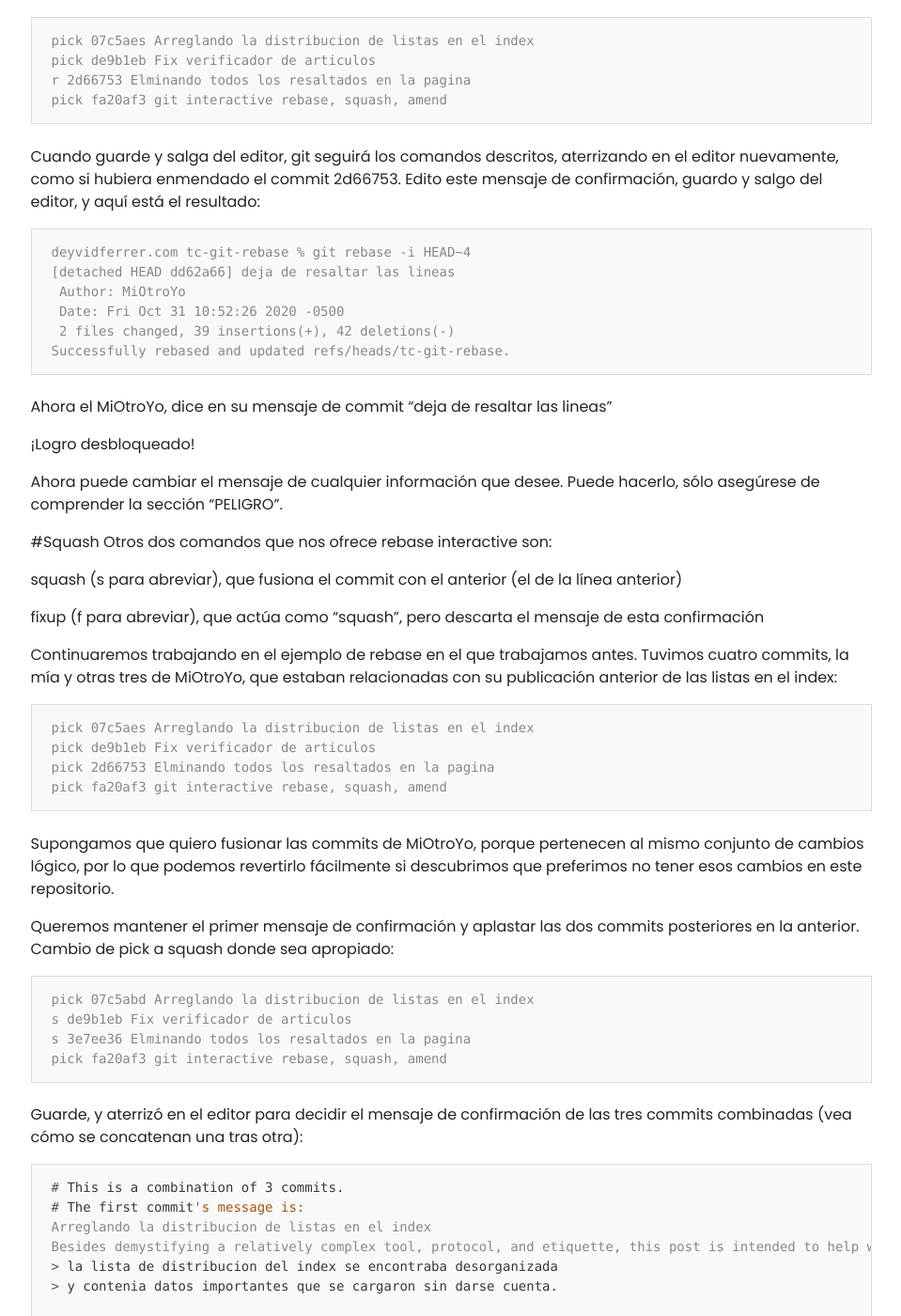
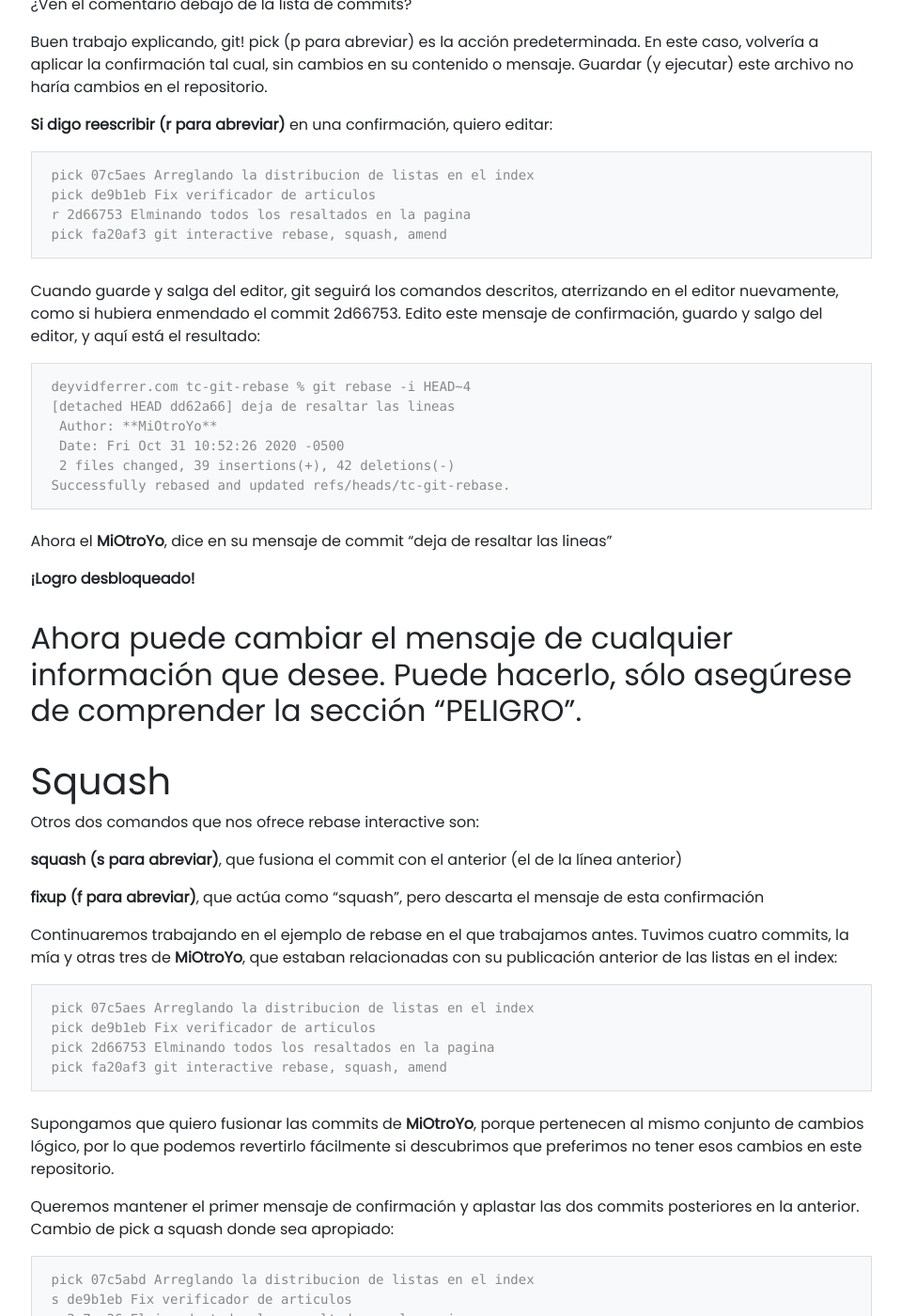
Before and after one commit to deyvidferrer/deyvidferrer, a Jekyll site: the page built from _posts/2020-09-16-reescribir-la-historia-en-git.md, in a window 1280 px wide and 1400 px high, scrolled down 2466 px. Shown: the whole window at 94% size, without its empty margins (160-1119 px from the left). Built offline with Jekyll 4.4.1, drawn with Linux system fonts in a browser that asks for light colours; nearby versions of some CDN libraries; our own code applies the rules of GitHub Pages for plain Markdown files; some of the changed text lies outside the part shown.

Commit message:
articulo listo

````diff
--- a/_posts/2020-09-16-reescribir-la-historia-en-git.md
+++ b/_posts/2020-09-16-reescribir-la-historia-en-git.md
@@ -41,10 +42,14 @@ Ahora puede cambiar el último commit de su repositorio para incluir cambios má
 Importante: Pero no empiece a enmendar todo, antes de comprender la última sección descrita más abajo titulada
 "PELIGRO".
 
-#Reformular otros mensajes de confirmación
+--------------------------
+
+# Reformular otros mensajes de confirmación
+
  ```terminal
 $ git Interactive Rebase
  ```
+
 git rebase vuelve a aplicar los commits, uno por uno, en el mismo orden, de tu rama actual a otra. Acepta varias opciones y parámetros, por lo que es una explicación  bastante por encima, de lo contrario podríamos escribir un libro solo sobre esto.
 
 Una opción interesante que acepta es --interactive (-i para abreviar), que abrirá un editor con una lista de las commits que están a punto de cambiarse. Esta lista acepta comandos, lo que te permitira editar la lista antes de iniciar la acción de rebase.
@@ -85,7 +90,8 @@ Vemos los cuatro últimos commits, de la más antigua a la más reciente.
 Buen trabajo explicando, git!
 pick (p para abreviar) es la acción predeterminada. En este caso, volvería a aplicar la confirmación tal cual, sin cambios en su contenido o mensaje. Guardar (y ejecutar) este archivo no haría cambios en el repositorio.
 
-Si digo reescribir (r para abreviar) en una confirmación, quiero editar:
+**Si digo reescribir (r para abreviar)** en una confirmación, quiero editar:
+
  ```terminal
 pick 07c5aes Arreglando la distribucion de listas en el index
 pick de9b1eb Fix verificador de articulos
@@ -96,41 +102,48 @@ Cuando guarde y salga del editor, git seguirá los comandos descritos, aterrizan
 ```terminal
 deyvidferrer.com tc-git-rebase % git rebase -i HEAD~4
 [detached HEAD dd62a66] deja de resaltar las lineas
- Author: MiOtroYo
+ Author: **MiOtroYo**
  Date: Fri Oct 31 10:52:26 2020 -0500
  2 files changed, 39 insertions(+), 42 deletions(-)
 Successfully rebased and updated refs/heads/tc-git-rebase.
  ```
-Ahora el MiOtroYo, dice en su mensaje de commit "deja de resaltar las lineas"
+Ahora el **MiOtroYo**, dice en su mensaje de commit "deja de resaltar las lineas"
 
-¡Logro desbloqueado!
+**¡Logro desbloqueado!**
 
 Ahora puede cambiar el mensaje de cualquier información que desee. Puede hacerlo, sólo asegúrese de comprender la sección "PELIGRO".
+------------------------------
 
-#Squash
+# Squash
+
 Otros dos comandos que nos ofrece rebase interactive son:
 
-squash (s para abreviar), que fusiona el commit con el anterior (el de la línea anterior)
+**squash (s para abreviar)**, que fusiona el commit con el anterior (el de la línea anterior)
 
-fixup (f para abreviar), que actúa como "squash", pero descarta el mensaje de esta confirmación
+**fixup (f para abreviar)**, que actúa como "squash", pero descarta el mensaje de esta confirmación
 
-Continuaremos trabajando en el ejemplo de rebase en el que trabajamos antes. Tuvimos cuatro commits, la mía y otras tres de MiOtroYo, que estaban relacionadas con su publicación anterior de las listas en el index:
+Continuaremos trabajando en el ejemplo de rebase en el que trabajamos antes. Tuvimos cuatro commits, la mía y otras tres de **MiOtroYo**, que estaban relacionadas con su publicación anterior de las listas en el index:
+
 ```terminal
 pick 07c5aes Arreglando la distribucion de listas en el index
 pick de9b1eb Fix verificador de articulos
 pick 2d66753 Elminando todos los resaltados en la pagina
 pick fa20af3 git interactive rebase, squash, amend
  ```
-Supongamos que quiero fusionar las commits de MiOtroYo, porque pertenecen al mismo conjunto de cambios lógico, por lo que podemos revertirlo fácilmente si descubrimos que preferimos no tener esos cambios en este repositorio.
+
+Supongamos que quiero fusionar las commits de **MiOtroYo**, porque pertenecen al mismo conjunto de cambios lógico, por lo que podemos revertirlo fácilmente si descubrimos que preferimos no tener esos cambios en este repositorio.
 
 Queremos mantener el primer mensaje de confirmación y aplastar las dos commits posteriores en la anterior. Cambio de pick a squash donde sea apropiado:
+
 ```terminal
 pick 07c5abd Arreglando la distribucion de listas en el index
 s de9b1eb Fix verificador de articulos
 s 3e7ee36 Elminando todos los resaltados en la pagina
 pick fa20af3 git interactive rebase, squash, amend
 ```
+
 Guarde, y aterrizó en el editor para decidir el mensaje de confirmación de las tres commits combinadas (vea cómo se concatenan una tras otra):
+
 ```terminal
 # This is a combination of 3 commits.
 # The first commit's message is:
@@ -147,7 +160,7 @@ Elminando todos los resaltados en la pagina
 # Please enter the commit message for your changes. Lines starting
 # with '#' will be ignored, and an empty message aborts the commit.
 #
-# Author:    MiOtroYo
+# Author:    **MiOtroYo**
 # Date:      Tue Sep 2 09:39:07 2020 -0500
 #
 # rebase in progress; onto 71d4789
@@ -156,7 +169,7 @@ Elminando todos los resaltados en la pagina
 ```
 Decido eliminar el tercer mensaje de confirmación y agregar una nota más relevante al segundo mensaje de confirmación.
 
-Guarde el editor y las cuatro commits se transformaron en dos: la de MiOtroYo y la mía después.
+Guarde el editor y las cuatro commits se transformaron en dos: la de **MiOtroYo** y la mía después.
 
 **¡Bueno!**
 
@@ -176,8 +189,9 @@ Al guardar se generará el mismo resultado: 2 commits en lugar de 4, cada una co
 **¡Logro desbloqueado!**
 
 Ahora puede fusionar commits. Como siempre, tenga en cuenta la sección PELIGRO.
+-------------------------------
 
-#Rebase encima del Máster
+# Rebase encima del Máster
 
 Bifurcamos una biblioteca de código abierto, comenzamos a trabajar en una rama de funciones y dominamos en el proyecto ascendente. Nuestra historia se parece a:
 
@@ -212,18 +226,22 @@ $ git rebase upstream/master
 $ git push --force origin feature
 ```
 
-¡Logro desbloqueado! Su rama de características se aplicará sobre el último Master de la bifurcación original.
+**¡Logro desbloqueado!**
 
-
-#PELIGRO: Estás reescribiendo la historia.
+Su rama de características se aplicará sobre el último Master de la bifurcación original.
 ----------------------------------------------
 
-¿Ves el --force en el último comando git push? Eso significa que estamos sobrescribiendo el historial del repositorio. Esto siempre es seguro en las commits que no compartimos con otros miembros del equipo o en las ramas que nos pertenecen.
+# PELIGRO: Estás reescribiendo la historia.
+----------------------------------------------
+
+¿Ves el **--force** en el último comando git push? Eso significa que estamos sobrescribiendo el historial del repositorio. Esto siempre es seguro en las commits que no compartimos con otros miembros del equipo o en las ramas que nos pertenecen.
 
 Pero si fuerza las ediciones push que ya se compartieron con el equipo (commits que existen fuera de mi repositorio, como los cambios que hice en las commits de PGP que ya se han compartido), entonces la rama de todos se desincroniza.
 
-Reescribir el historial significa abandonar los commits existentes y crear nuevas, que pueden ser muy similares pero son diferentes. Si otros basan el trabajo en sus commits anteriores, y luego usted reescribe y fuerza sus commits, los miembros de su equipo tendrán que volver a fusionar su trabajo (si notan la pérdida potencial).
+Reescribir el historial significa abandonar los commits existentes y crear nuevas, que pueden ser muy similares pero son diferentes.
 
-Es una buena práctica, colocar en el prefijo de nuestras ramas, nuestras iniciales, lo que indica que esas commits pueden reescribirse y otras no deben agregar commits a la rama. Cuando esos commits aterrizan en master o en una rama compartida, nunca los volvemos a escribir.
+**Si otros basan el trabajo en sus commits anteriores, y luego usted reescribe y fuerza sus commits, los miembros de su equipo tendrán que volver a fusionar su trabajo (si notan la pérdida potencial).**
+
+Es una buena práctica, **colocar en el prefijo de nuestras ramas, nuestras iniciales**, lo que indica que esas commits pueden reescribirse y otras no deben agregar commits a la rama. Cuando esos commits aterrizan en master o en una rama compartida, nunca los volvemos a escribir.
 
 Por lo tanto, reescriba el historial de git, siempre que las commits reescritas existan solo en su repositorio, o usted y su equipo sepan que nadie más debería basar el trabajo en ellas.
````
Also changed, not shown: other parts of _posts/2020-09-16-reescribir-la-historia-en-git.md (+6 -5 lines).
